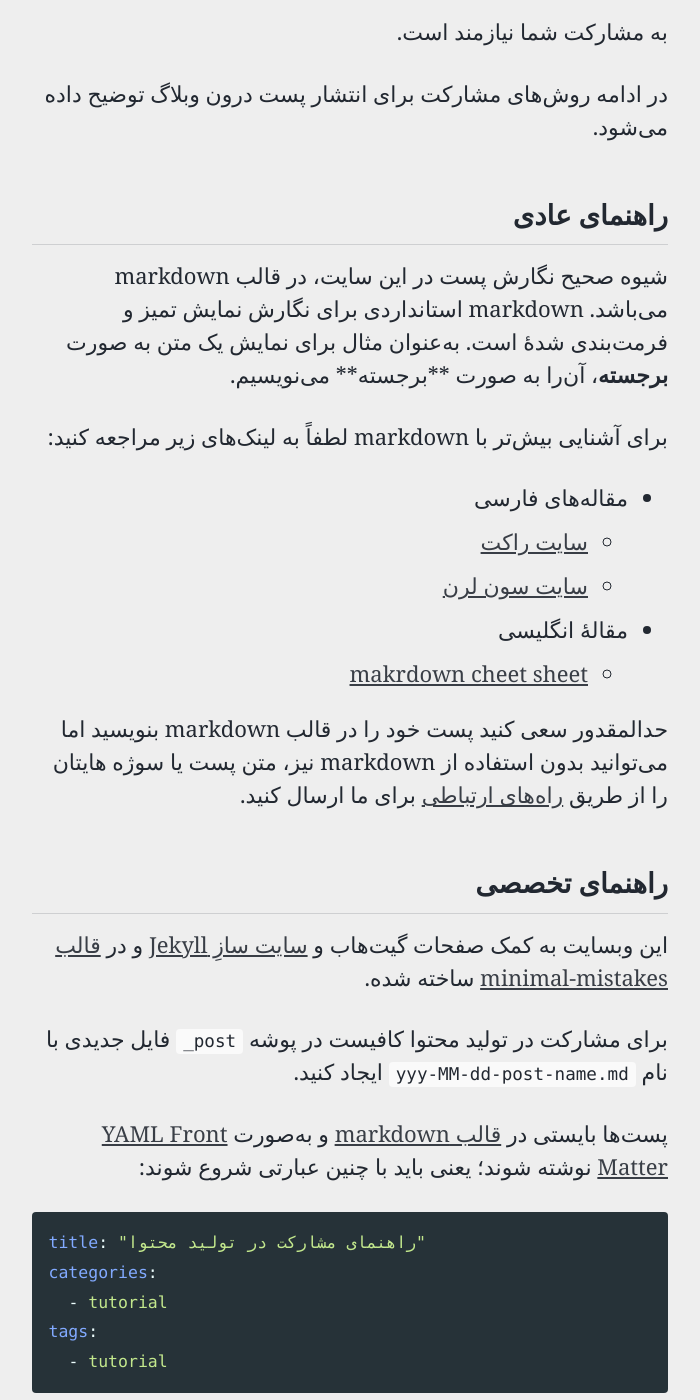
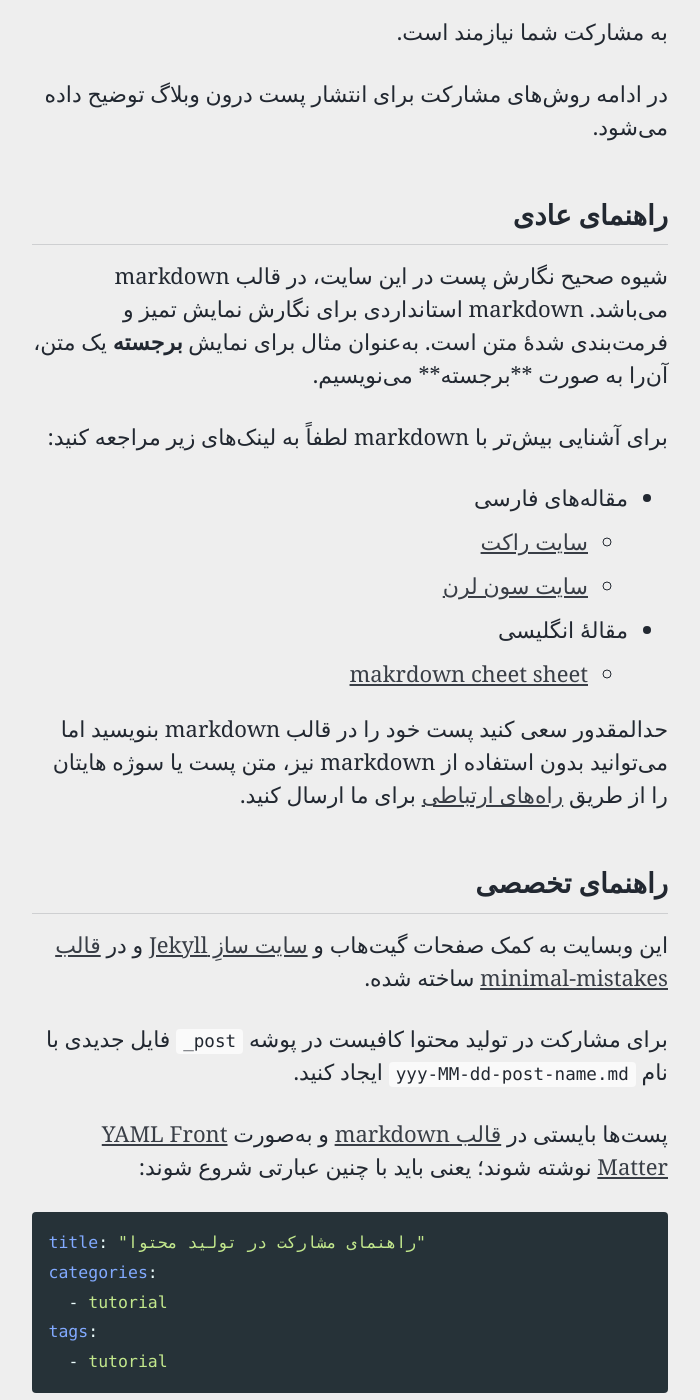
Before and after one commit to AzadiBlog/AzadiBlog.github.io, a Jekyll site: the page built from _posts/2022-10-05-tutorial.md, in a window 1280 px wide and 1400 px high, scrolled down 423 px. Shown: the whole window, without its empty margins (290-990 px from the left). Built offline with Jekyll 4.4.1, drawn with Linux system fonts in a browser that asks for light colours; cached includes are drawn as plain includes; some web fonts are replaced; a style sheet for code colours, icons or effects is not loaded; some of the changed text lies outside the part shown.

Commit message:
update tutorial post

```diff
--- a/_posts/2022-10-05-tutorial.md
+++ b/_posts/2022-10-05-tutorial.md
@@ -18,7 +18,7 @@ tags:
 
 ## راهنمای عادی
 
-شیوه صحیح نگارش پست در این سایت، در قالب markdown می‌باشد. markdown استانداردی برای نگارش نمایش تمیز و فرمت‌بندی شدهٔ است. به‌عنوان مثال برای نمایش یک متن به صورت **برجسته**، آن‌را به صورت \*\*برجسته\*\* می‌نویسیم.
+شیوه صحیح نگارش پست در این سایت، در قالب markdown می‌باشد. markdown استانداردی برای نگارش نمایش تمیز و فرمت‌بندی شدهٔ متن است. به‌عنوان مثال برای نمایش **برجسته** یک متن، آن‌را به صورت \*\*برجسته\*\* می‌نویسیم.
 
 برای آشنایی بیش‌تر با markdown لطفاً به لینک‌های زیر مراجعه کنید:
 
```
Also changed, not shown: other parts of _posts/2022-10-05-tutorial.md (+4 -3 lines).
